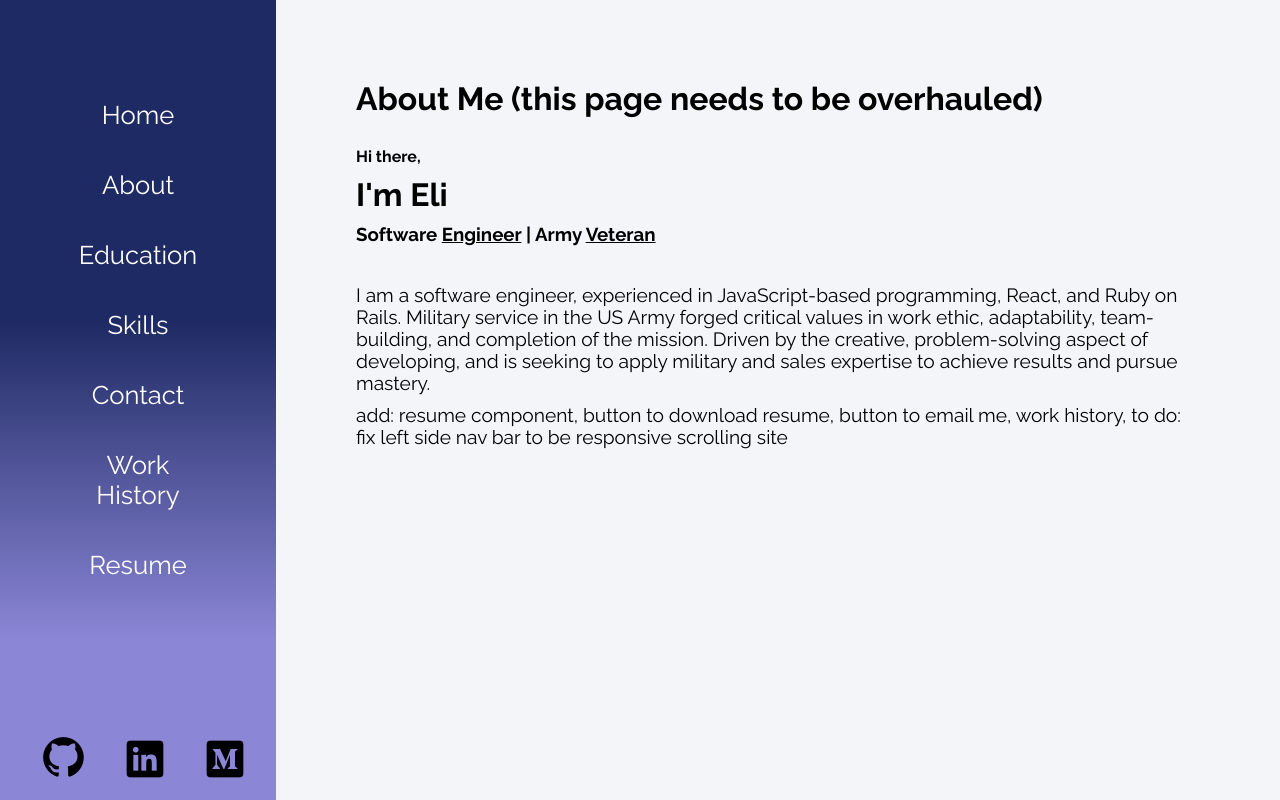
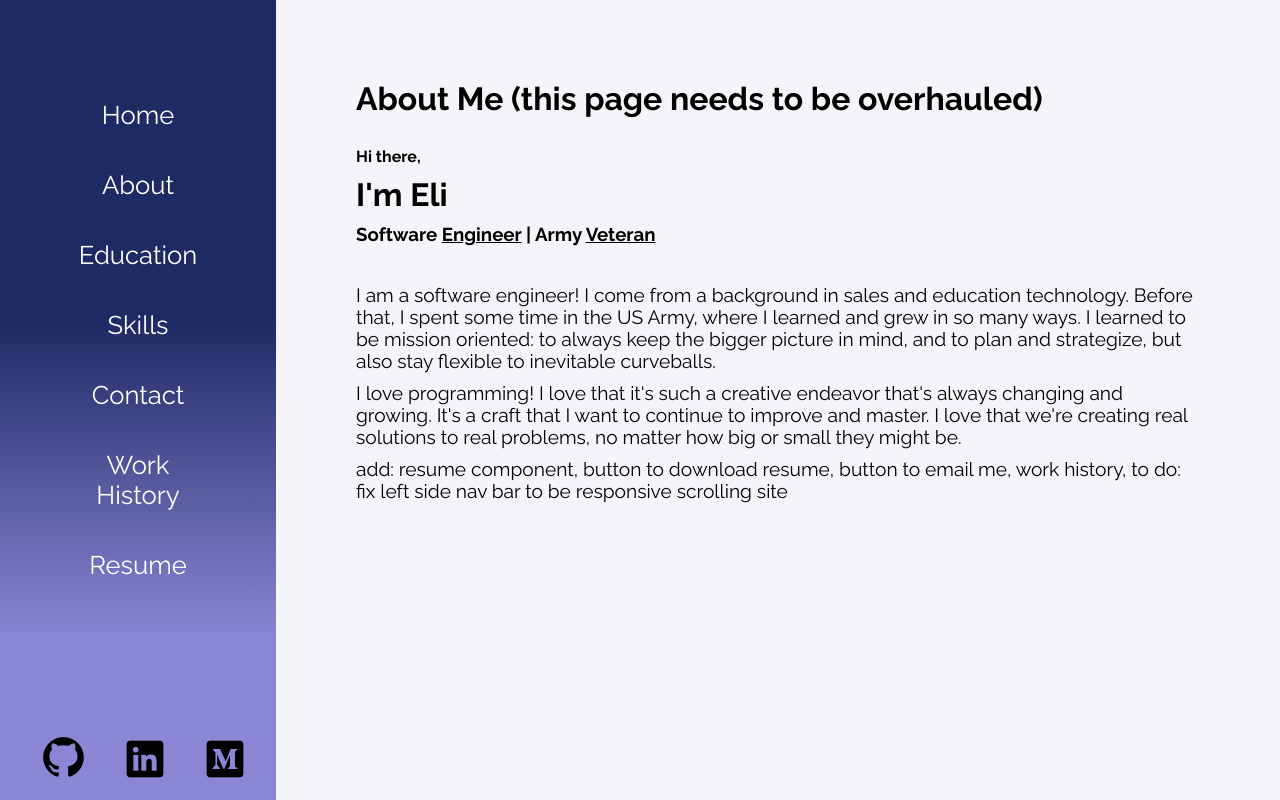
Before and after one commit to eliskim27/eliskim27.github.io, a React (Create React App) app: page /about in a window 1280 px wide. Built offline with nearby package versions, Linux system fonts and the light colour scheme.

Commit message:
update bio

```diff
--- a/src/contents/About.js
+++ b/src/contents/About.js
@@ -10,7 +10,18 @@ class About extends Component {
                 <h3>Software <u>Engineer</u> | Army <u>Veteran</u></h3>
                 <br></br>
                 <p>
-                    I am a software engineer, experienced in JavaScript-based programming, React, and Ruby on Rails. Military service in the US Army forged critical values in work ethic, adaptability, team-building, and completion of the mission. Driven by the creative, problem-solving aspect of developing, and is seeking to apply military and sales expertise to achieve results and pursue mastery.
+                    I am a software engineer!
+                    I come from a background in sales and education technology.
+                    Before that, I spent some time in the US Army, where I learned and grew in so many ways.
+                    I learned to be mission oriented: to always keep the bigger picture in mind,
+                    and to plan and strategize, but also stay flexible to inevitable curveballs.
+                </p>
+                <p>
+                    I love programming!
+                    I love that it's such a creative endeavor that's always changing and growing.
+                    It's a craft that I want to continue to improve and master.
+                    I love that we're creating real solutions to real problems,
+                    no matter how big or small they might be.
                 </p>
                 <p>
                     add:
```
